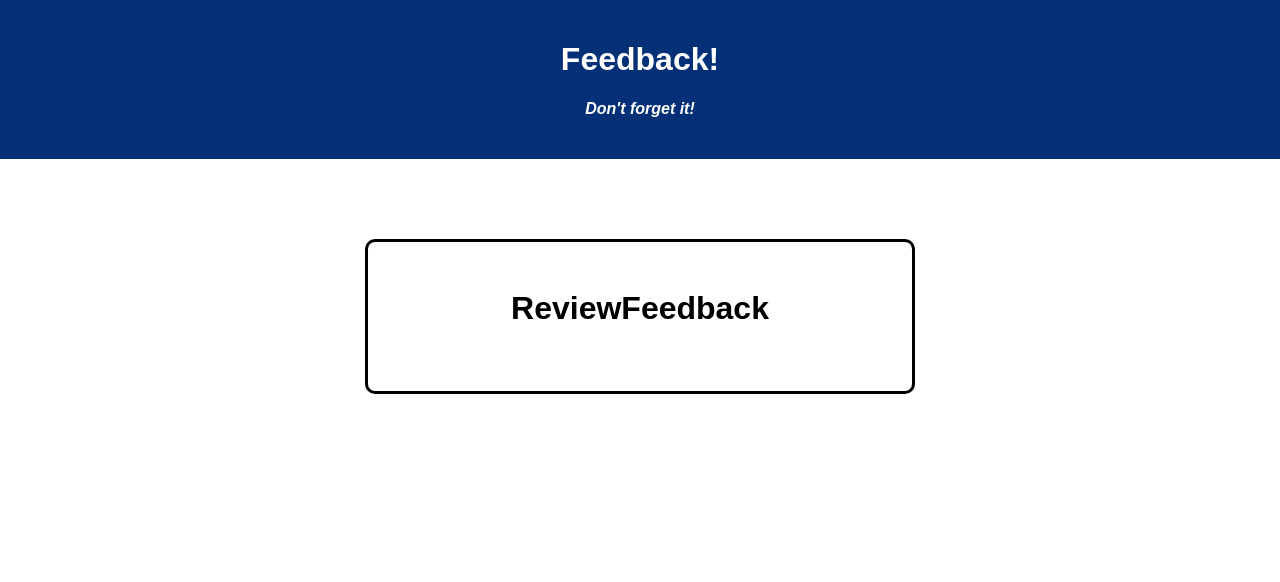
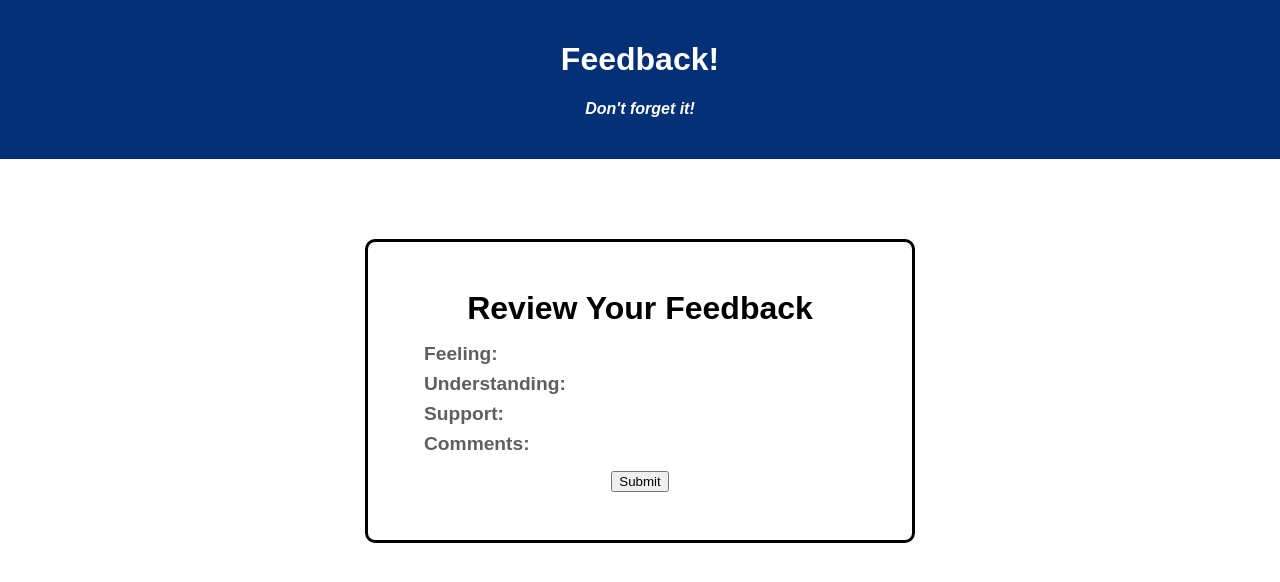
Before and after one commit to tjmmjt/weekend-redux-feedback-loop, a React (Vite) app: page /#/review in a window 1280 px wide. Shown: the top 582 px of the page. Built offline with nearby package versions, Linux system fonts and the light colour scheme.

Commit message:
Review page displays review data from store. Need to write client/router POST route

```diff
--- a/src/components/App/App.css
+++ b/src/components/App/App.css
@@ -34,3 +34,19 @@ h4 {
   margin: 0;
   margin-bottom: 1rem;
 }
+
+ul {
+  text-align: left;
+  list-style: none;
+}
+
+ul li {
+  font-weight: bold;
+  font-size: 1.2rem;
+  margin: .5rem 0;
+  color: #033076;
+}
+
+#reviewItems {
+  color: rgb(95, 95, 95);
+}
--- a/src/components/Comments/Comments.jsx
+++ b/src/components/Comments/Comments.jsx
@@ -28,12 +28,13 @@ const Comments = () => {
             <h1>Any Additional Comments?</h1>
             <div className="rating">
                 <input
+                    data-testid="input"
                     onChange={(event) => setState(event.target.value)}
                     id='input'
                     type="text"
                     placeholder="Comments?"
                 />
-                <button onClick={handleSubmit}>Next</button>
+                <button data-testid="next" onClick={handleSubmit}>Next</button>
             </div>
         </div>
         </>
--- a/src/components/Feeling/Feeling.jsx
+++ b/src/components/Feeling/Feeling.jsx
@@ -28,12 +28,13 @@ const Feeling = () => {
             <h1>How are you feeling?</h1>
             <div className="rating">
                 <input
+                    data-testid="input"
                     onChange={(event) => setState(Number(event.target.value))}
                     id='input'
                     type="number"
                     placeholder="1-10?"
                 />
-                <button onClick={handleSubmit}>Next</button>
+                <button data-testid="next" onClick={handleSubmit}>Next</button>
             </div>
         </div>
         </>
--- a/src/components/ReviewFeedback/ReviewFeedback.jsx
+++ b/src/components/ReviewFeedback/ReviewFeedback.jsx
@@ -1,9 +1,32 @@
+import { useSelector } from "react-redux";
+
 const ReviewFeedback = () => {
-    console.log("in ReviewFeedback()");
+    // console.log("in ReviewFeedback()");
+
+    // retrieve store data
+    const feedback = useSelector(store => store.feedback)
+    // console.log(feedback);
+
+    // POST review
+    const handlePOST = () => {
+    }
+
+    // ! feeling, understanding, support, comments, review, thank you.
 
     return(
         <>
-            <h1>ReviewFeedback</h1>
+        <div className="compContainer">
+            <h1>Review Your Feedback</h1>
+            <div className="review">
+                <ul>
+                    <li><span id="reviewItems">Feeling:</span> {feedback.feeling}</li>
+                    <li><span id="reviewItems">Understanding:</span> {feedback.understanding}</li>
+                    <li><span id="reviewItems">Support:</span> {feedback.support}</li>
+                    <li><span id="reviewItems">Comments:</span> {feedback.comments}</li>
+                </ul>
+            </div>
+            <button>Submit</button>
+        </div>
         </>
     )
 }
--- a/src/components/Support/Support.jsx
+++ b/src/components/Support/Support.jsx
@@ -28,12 +28,13 @@ const Support = () => {
             <h1>Do you feel supported this week?</h1>
             <div className="rating">
                 <input
+                    data-testid="input"
                     onChange={(event) => setState(Number(event.target.value))}
                     id='input'
                     type="number"
                     placeholder="1-10?"
                 />
-                <button onClick={handleSubmit}>Next</button>
+                <button data-testid="next" onClick={handleSubmit}>Next</button>
             </div>
         </div>
         </>
--- a/src/components/Understanding/Understanding.jsx
+++ b/src/components/Understanding/Understanding.jsx
@@ -28,12 +28,13 @@ const Understanding = () => {
             <h1>How well are you understanding this weeks material?</h1>
             <div className="rating">
                 <input
+                    data-testid="input"
                     onChange={(event) => setState(Number(event.target.value))}
                     id='input'
                     type="number"
                     placeholder="1-10?"
                 />
-                <button onClick={handleSubmit}>Next</button>
+                <button data-testid="next" onClick={handleSubmit}>Next</button>
             </div>
         </div>
         </>
```
